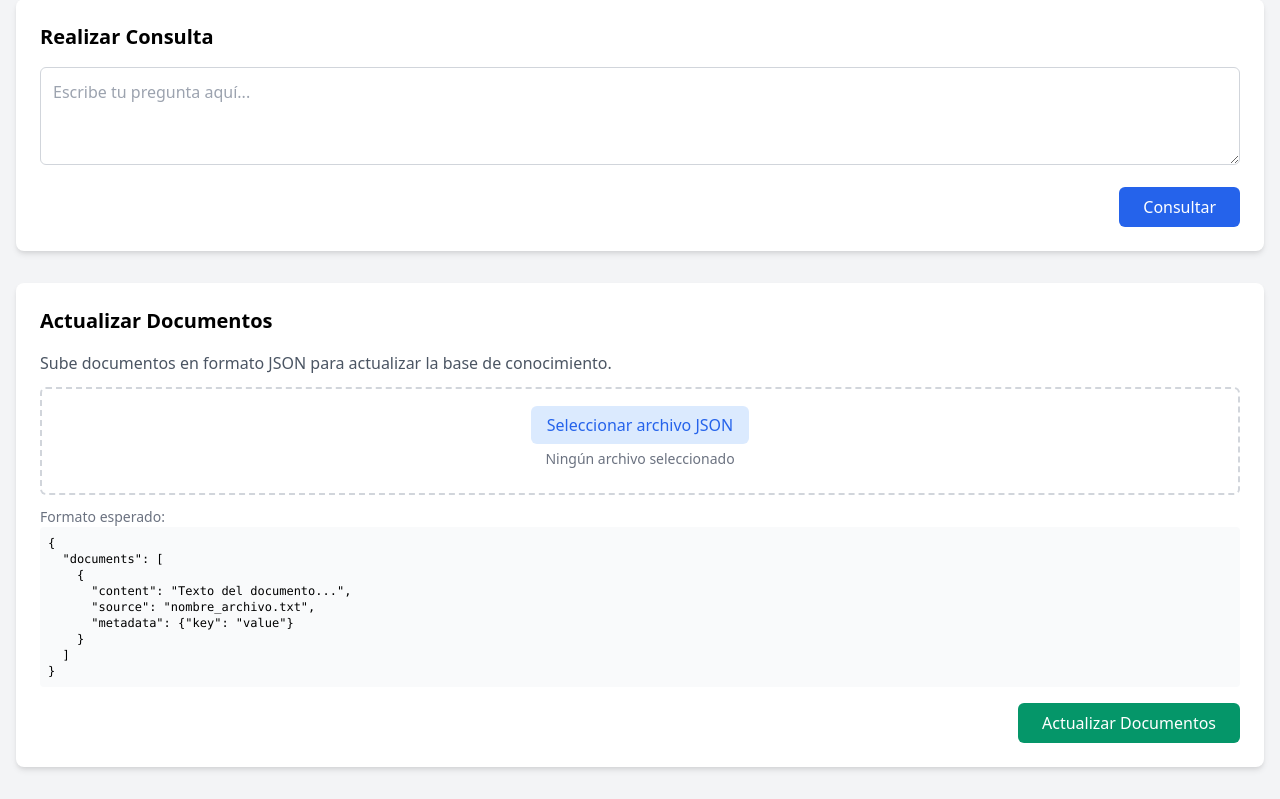
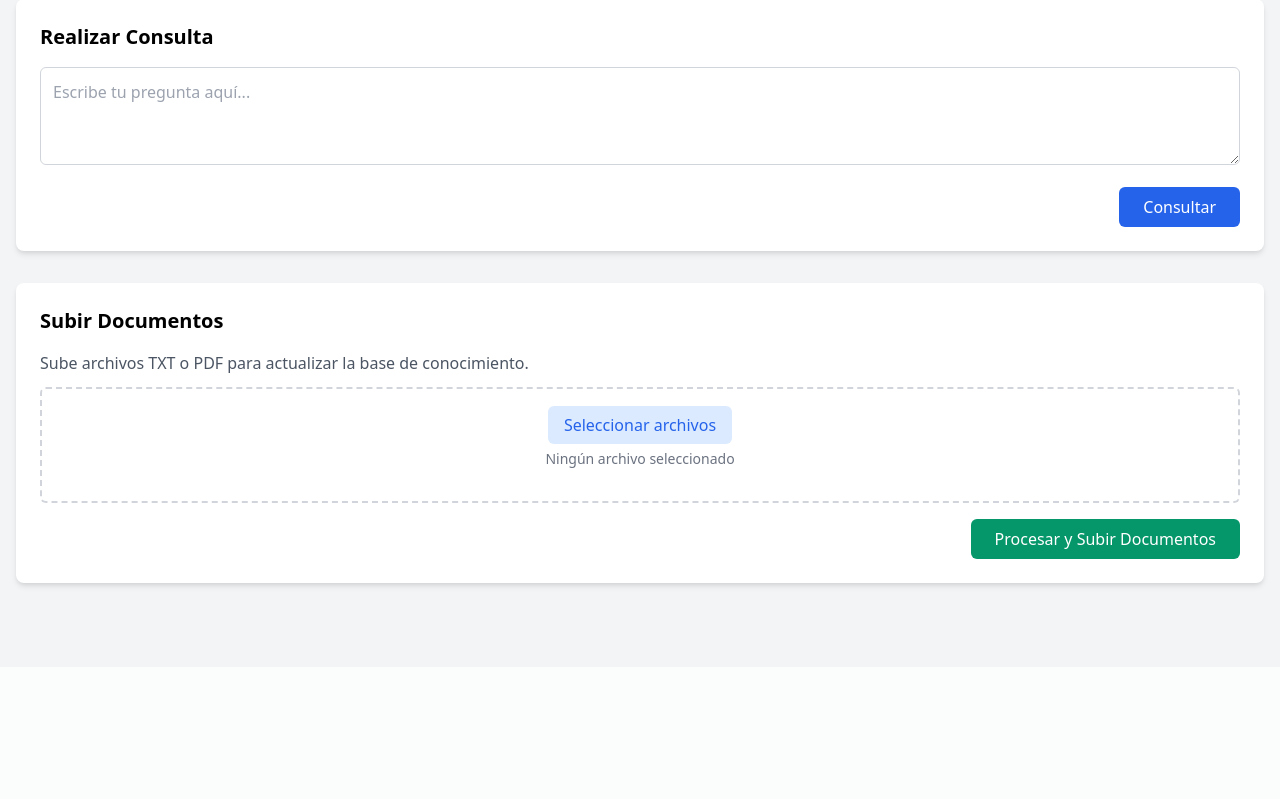
Before and after one commit to jordistano/ragsystem, a Flask app: page / in a window 1280 px wide. Shown: the part 133-932 px from the top of the page. After the commit the page ends 722 px from the top, so only its background shows below. Run offline with Flask 3, Linux system fonts and the light colour scheme.

Commit message:
carga archivos

```diff
--- a/app.py
+++ b/app.py
@@ -1,17 +1,135 @@
 # app.py
-from flask import Flask, request, jsonify, render_template
+# Nuevas importaciones necesarias
+from flask import Flask, request, jsonify, render_template, send_from_directory
+from werkzeug.utils import secure_filename
 import os
 import requests
 import numpy as np
 from dotenv import load_dotenv
 from supabase import create_client
 from langchain_core.embeddings import Embeddings
+import uuid
+import PyPDF2  # Para procesar PDFs
+import io
+import tempfile
+
+# Resto de configuraciones...
+
+# Directorio para upload temporal
+UPLOAD_FOLDER = tempfile.gettempdir()
+ALLOWED_EXTENSIONS = {'txt', 'pdf'}
+
+app = Flask(__name__)
+app.config['UPLOAD_FOLDER'] = UPLOAD_FOLDER
+app.config['MAX_CONTENT_LENGTH'] = 16 * 1024 * 1024  # Límite de 16MB por archivo
+
+# Verificar extensiones permitidas
+def allowed_file(filename):
+    return '.' in filename and filename.rsplit('.', 1)[1].lower() in ALLOWED_EXTENSIONS
+
+# Función para extraer texto de PDF
+def extract_text_from_pdf(file):
+    try:
+        reader = PyPDF2.PdfReader(file)
+        text = ""
+        for page in reader.pages:
+            text += page.extract_text() + "\n"
+        return text
+    except Exception as e:
+        print(f"Error al extraer texto del PDF: {str(e)}")
+        return ""
+
+# Función para procesar archivos
+def process_file(file):
+    if file.filename.endswith('.pdf'):
+        return extract_text_from_pdf(file)
+    elif file.filename.endswith('.txt'):
+        return file.read().decode('utf-8')
+    return ""
+
+# Endpoint para subir archivos
+@app.route('/upload_files', methods=['POST'])
+def upload_files():
+    if 'files' not in request.files:
+        return jsonify({"error": "No se enviaron archivos"}), 400
+
+    files = request.files.getlist('files')
+
+    if not files or files[0].filename == '':
+        return jsonify({"error": "No se seleccionaron archivos"}), 400
+
+    processed_count = 0
+    success_files = []
+    error_files = []
+
+    for file in files:
+        if file and allowed_file(file.filename):
+            try:
+                # Extraer texto según tipo de archivo
+                content = process_file(file)
+
+                if not content:
+                    error_files.append(f"{file.filename} (no se pudo extraer contenido)")
+                    continue
+
+                # Dividir en chunks si el texto es muy largo
+                chunks = split_text(content, chunk_size=1000, overlap=200)
+
+                # Procesar cada chunk
+                for i, chunk in enumerate(chunks):
+                    # Generar embedding
+                    chunk_embedding = embeddings.embed_query(chunk)
+
+                    # Guardar en Supabase
+                    supabase.table('documents').insert({
+                        'content': chunk,
+                        'metadata': {'filename': file.filename, 'chunk': i+1, 'total_chunks': len(chunks)},
+                        'source': file.filename,
+                        'embedding': chunk_embedding
+                    }).execute()
+
+                processed_count += 1
+                success_files.append(file.filename)
+            except Exception as e:
+                error_files.append(f"{file.filename} ({str(e)})")
+        else:
+            error_files.append(f"{file.filename} (tipo de archivo no permitido)")
+
+    # Preparar mensaje de respuesta
+    message = f"Se procesaron {processed_count} de {len(files)} archivos correctamente."
+    if error_files:
+        message += f" Errores: {', '.join(error_files)}"
+
+    return jsonify({
+        "status": "success" if processed_count > 0 else "error",
+        "message": message,
+        "success_files": success_files,
+        "error_files": error_files
+    })
+
+# Función para dividir texto en chunks
+def split_text(text, chunk_size=1000, overlap=200):
+    words = text.split()
+    chunks = []
+
+    if not words:
+        return chunks
+
+    i = 0
+    while i < len(words):
+        chunk_words = words[i:i + chunk_size]
+        chunks.append(" ".join(chunk_words))
+        i += chunk_size - overlap
+
+    return chunks
+
+# Resto del código...
 
 # Cargar variables de entorno
 load_dotenv()
 
 # Configuración inicial
-app = Flask(__name__)
+
 DEEPSEEK_API_KEY = os.getenv("DEEPSEEK_API_KEY")
 DEEPSEEK_API_URL = "https://api.deepseek.com/v1/chat/completions"
 DEEPSEEK_EMBED_URL = "https://api.deepseek.com/v1/embeddings"
--- a/requirements.txt
+++ b/requirements.txt
@@ -4,3 +4,5 @@ python-dotenv
 numpy
 supabase
 langchain-core
+pypdf2
+werkzeug
--- a/templates/index.html
+++ b/templates/index.html
@@ -54,42 +54,36 @@
 
         <!-- Sección de Actualización de Documentos -->
         <section class="bg-white rounded-lg shadow-md p-6">
-            <h2 class="text-xl font-semibold mb-4">Actualizar Documentos</h2>
+            <h2 class="text-xl font-semibold mb-4">Subir Documentos</h2>
             <div class="mb-4">
-                <p class="text-gray-600 mb-3">Sube documentos en formato JSON para actualizar la base de conocimiento.</p>
+                <p class="text-gray-600 mb-3">Sube archivos TXT o PDF para actualizar la base de conocimiento.</p>
                 <div class="border-2 border-dashed border-gray-300 rounded-md p-6 text-center">
                     <div class="mb-3">
                         <label for="file-upload" class="cursor-pointer bg-blue-100 text-blue-600 px-4 py-2 rounded-md hover:bg-blue-200">
-                            Seleccionar archivo JSON
+                            Seleccionar archivos
                         </label>
-                        <input id="file-upload" type="file" accept=".json" class="hidden">
+                        <input id="file-upload" type="file" accept=".txt,.pdf" class="hidden" multiple>
                     </div>
                     <p id="file-name" class="text-sm text-gray-500">Ningún archivo seleccionado</p>
-                </div>
-                <div class="mt-3">
-                    <p class="text-sm text-gray-500">Formato esperado:</p>
-                    <pre class="bg-gray-50 p-2 rounded text-xs">
-{
-  "documents": [
-    {
-      "content": "Texto del documento...",
-      "source": "nombre_archivo.txt",
-      "metadata": {"key": "value"}
-    }
-  ]
-}</pre>
+                    <div id="file-list" class="mt-2 text-left"></div>
                 </div>
             </div>
             <div class="flex justify-end">
-                <button id="update-btn" class="bg-green-600 text-white px-6 py-2 rounded-md hover:bg-green-700 focus:outline-none focus:ring-2 focus:ring-green-500" disabled>
-                    Actualizar Documentos
+                <button id="upload-btn" class="bg-green-600 text-white px-6 py-2 rounded-md hover:bg-green-700 focus:outline-none focus:ring-2 focus:ring-green-500" disabled>
+                    Procesar y Subir Documentos
                 </button>
             </div>
-            <div id="loading-update" class="mt-4 hidden">
+            <div id="loading-upload" class="mt-4 hidden">
                 <div class="loading mr-2"></div>
-                <span>Actualizando documentos...</span>
+                <span>Procesando y subiendo documentos...</span>
             </div>
-            <div id="update-result" class="mt-4 hidden"></div>
+            <div id="upload-progress" class="mt-4 hidden">
+                <div class="w-full bg-gray-200 rounded-full h-2.5">
+                    <div id="progress-bar" class="bg-blue-600 h-2.5 rounded-full" style="width: 0%"></div>
+                </div>
+                <p id="progress-text" class="text-sm text-gray-600 mt-1">0%</p>
+            </div>
+            <div id="upload-result" class="mt-4 hidden"></div>
         </section>
     </div>
 
@@ -105,11 +99,15 @@
 
             const fileUpload = document.getElementById('file-upload');
             const fileName = document.getElementById('file-name');
-            const updateBtn = document.getElementById('update-btn');
-            const loadingUpdate = document.getElementById('loading-update');
-            const updateResult = document.getElementById('update-result');
+            const fileList = document.getElementById('file-list');
+            const uploadBtn = document.getElementById('upload-btn');
+            const loadingUpload = document.getElementById('loading-upload');
+            const uploadProgress = document.getElementById('upload-progress');
+            const progressBar = document.getElementById('progress-bar');
+            const progressText = document.getElementById('progress-text');
+            const uploadResult = document.getElementById('upload-result');
 
-            let fileData = null;
+            let selectedFiles = [];
 
             // Event listener para consulta
             queryBtn.addEventListener('click', async function() {
@@ -164,74 +162,115 @@
                 }
             });
 
-            // Event listener para selección de archivo
+            // Event listener para selección de archivos
             fileUpload.addEventListener('change', function(e) {
-                const file = e.target.files[0];
-                if (file) {
-                    fileName.textContent = file.name;
+                const files = e.target.files;
+                if (files.length > 0) {
+                    selectedFiles = Array.from(files);
+                    fileName.textContent = `${files.length} archivo(s) seleccionado(s)`;
 
-                    const reader = new FileReader();
-                    reader.onload = function(event) {
-                        try {
-                            fileData = JSON.parse(event.target.result);
-                            updateBtn.disabled = false;
-                        } catch (error) {
-                            alert('El archivo no contiene JSON válido.');
-                            fileName.textContent = 'Archivo inválido';
-                            updateBtn.disabled = true;
-                        }
-                    };
-                    reader.readAsText(file);
+                    // Mostrar lista de archivos
+                    fileList.innerHTML = '';
+                    selectedFiles.forEach(file => {
+                        const div = document.createElement('div');
+                        div.className = 'text-sm';
+                        div.textContent = `${file.name} (${formatFileSize(file.size)})`;
+                        fileList.appendChild(div);
+                    });
+
+                    uploadBtn.disabled = false;
                 } else {
+                    selectedFiles = [];
                     fileName.textContent = 'Ningún archivo seleccionado';
-                    updateBtn.disabled = true;
+                    fileList.innerHTML = '';
+                    uploadBtn.disabled = true;
                 }
             });
 
-            // Event listener para actualización de documentos
-            updateBtn.addEventListener('click', async function() {
-                if (!fileData) {
-                    alert('Por favor, selecciona un archivo válido.');
+            // Función para formatear tamaño de archivo
+            function formatFileSize(bytes) {
+                if (bytes === 0) return '0 Bytes';
+                const k = 1024;
+                const sizes = ['Bytes', 'KB', 'MB', 'GB'];
+                const i = Math.floor(Math.log(bytes) / Math.log(k));
+                return parseFloat((bytes / Math.pow(k, i)).toFixed(2)) + ' ' + sizes[i];
+            }
+
+            // Event listener para subida de archivos
+            uploadBtn.addEventListener('click', async function() {
+                if (selectedFiles.length === 0) {
+                    alert('Por favor, selecciona al menos un archivo.');
                     return;
                 }
 
-                // Verificar formato
-                if (!fileData.documents || !Array.isArray(fileData.documents)) {
-                    alert('El formato del archivo no es correcto. Debe contener un array "documents".');
-                    return;
-                }
-
-                // Mostrar loading
-                loadingUpdate.classList.remove('hidden');
-                updateResult.classList.add('hidden');
+                // Mostrar loading y barra de progreso
+                loadingUpload.classList.remove('hidden');
+                uploadProgress.classList.remove('hidden');
+                uploadResult.classList.add('hidden');
 
                 try {
-                    const response = await fetch('/update_docs', {
-                        method: 'POST',
-                        headers: {
-                            'Content-Type': 'application/json'
-                        },
-                        body: JSON.stringify(fileData)
+                    // Crear FormData para enviar archivos
+                    const formData = new FormData();
+                    selectedFiles.forEach(file => {
+                        formData.append('files', file);
                     });
 
-                    const data = await response.json();
+                    // Configurar request con seguimiento de progreso
+                    const xhr = new XMLHttpRequest();
 
-                    updateResult.innerHTML = '';
-                    if (response.ok) {
-                        updateResult.classList.add('text-green-600');
-                        updateResult.textContent = data.message || 'Documentos actualizados correctamente.';
-                    } else {
-                        updateResult.classList.add('text-red-600');
-                        updateResult.textContent = data.error || 'Error al actualizar documentos.';
-                    }
-                    updateResult.classList.remove('hidden');
+                    xhr.upload.addEventListener('progress', function(e) {
+                        if (e.lengthComputable) {
+                            const percentComplete = Math.round((e.loaded / e.total) * 100);
+                            progressBar.style.width = percentComplete + '%';
+                            progressText.textContent = percentComplete + '%';
+                        }
+                    });
+
+                    // Configurar promesa para la solicitud XHR
+                    const uploadPromise = new Promise((resolve, reject) => {
+                        xhr.open('POST', '/upload_files', true);
+
+                        xhr.onload = function() {
+                            if (xhr.status >= 200 && xhr.status < 300) {
+                                resolve(JSON.parse(xhr.responseText));
+                            } else {
+                                reject(xhr.statusText);
+                            }
+                        };
+
+                        xhr.onerror = function() {
+                            reject('Error de red');
+                        };
+
+                        xhr.send(formData);
+                    });
+
+                    const data = await uploadPromise;
+
+                    uploadResult.innerHTML = '';
+                    uploadResult.classList.add('text-green-600');
+                    uploadResult.textContent = data.message || 'Documentos procesados y subidos correctamente.';
+                    uploadResult.classList.remove('hidden');
+
+                    // Limpiar selección
+                    fileUpload.value = '';
+                    selectedFiles = [];
+                    fileName.textContent = 'Ningún archivo seleccionado';
+                    fileList.innerHTML = '';
+                    uploadBtn.disabled = true;
+
                 } catch (error) {
                     console.error('Error:', error);
-                    updateResult.classList.add('text-red-600');
-                    updateResult.textContent = 'Error al conectar con el servidor.';
-                    updateResult.classList.remove('hidden');
+                    uploadResult.classList.add('text-red-600');
+                    uploadResult.textContent = 'Error al procesar los archivos: ' + error;
+                    uploadResult.classList.remove('hidden');
                 } finally {
-                    loadingUpdate.classList.add('hidden');
+                    loadingUpload.classList.add('hidden');
+                    setTimeout(() => {
+                        uploadProgress.classList.add('hidden');
+                        progressBar.style.width = '0%';
+                        progressText.textContent = '0%';
+                    }, 3000);
                 }
             });
         });
```
